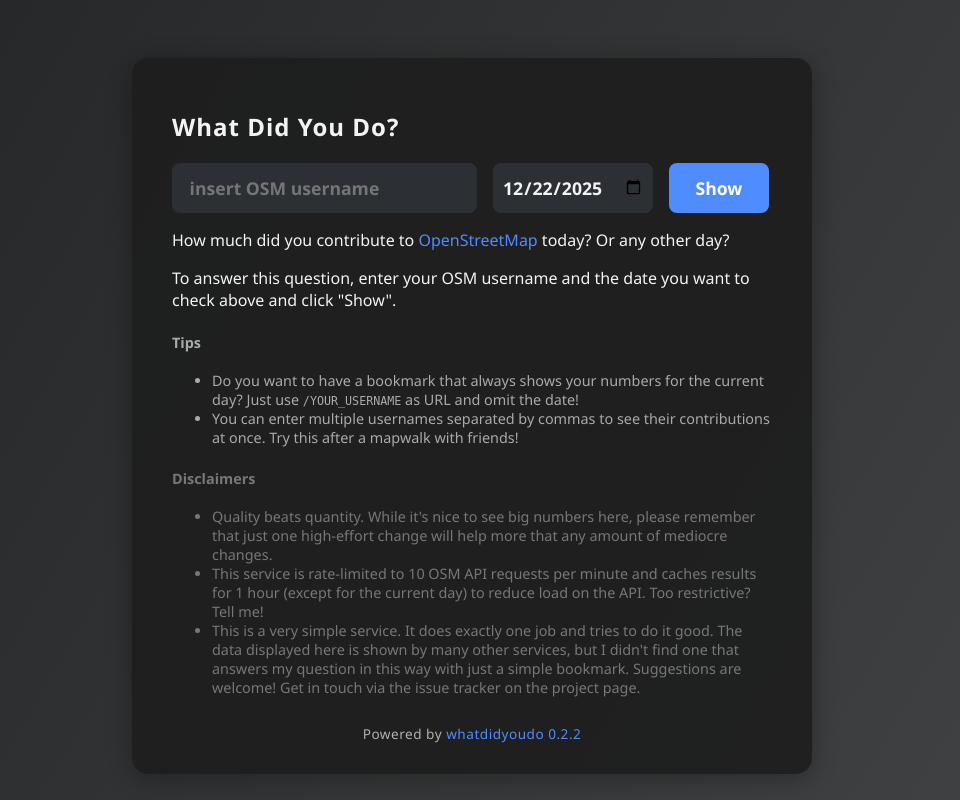
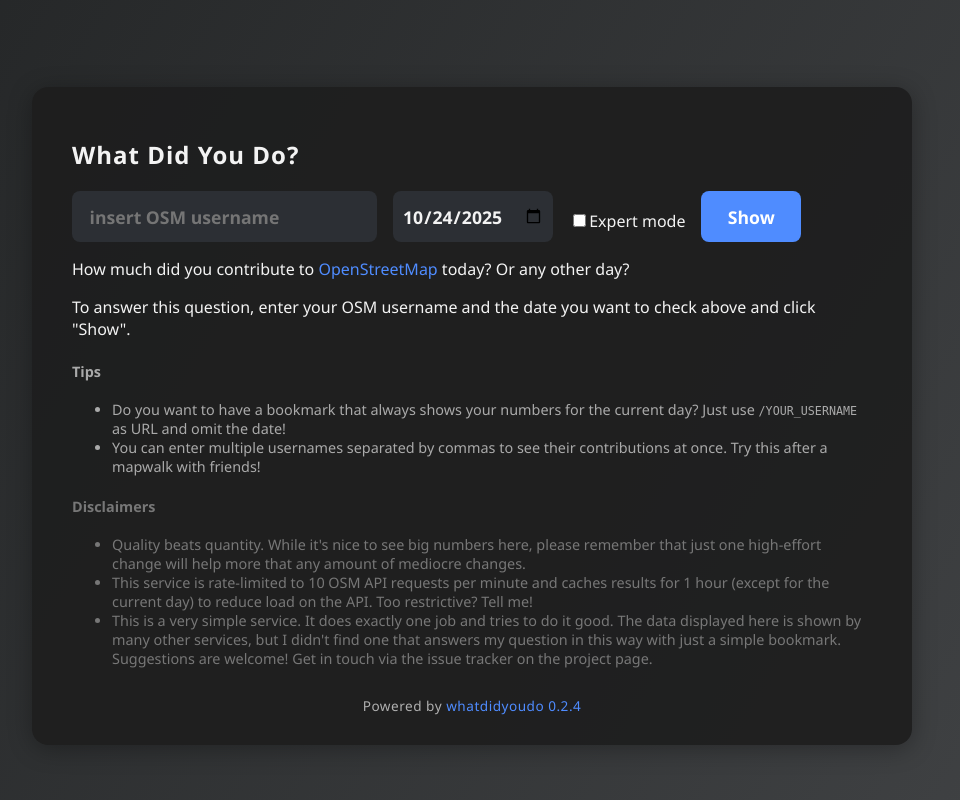
Before and after one commit to rompe/whatdidyoudo, a Flask app: page / in a window 1280 px wide. Shown: the whole page, without its empty margins (168-1128 px from the left). Run offline with Flask 3, Linux system fonts and the light colour scheme.

Commit message:
Add expert mode
This mode allows start and end dates and times.

```diff
--- a/whatdidyoudo/app.py
+++ b/whatdidyoudo/app.py
@@ -5,12 +5,12 @@ from collections import defaultdict
 from dataclasses import dataclass
 import requests
 
-from flask import Flask, render_template
+from flask import Flask, render_template, request
 from flask_caching import Cache
 from flask_limiter import Limiter, RateLimitExceeded
 from flask_limiter.util import get_remote_address
 
-__version__ = "0.2.2"
+__version__ = "0.2.4"
 
 app = Flask(__name__)
 cache = Cache(app, config={"CACHE_TYPE": "SimpleCache",
@@ -32,16 +32,26 @@ def get_etree_from_url(url: str) -> ET.Element:
     return ET.fromstring(response.content)
 
 
-def get_changes(user: str, date: str):
-    """Return a ({app: Changes} dictionary, [changeset_ids]) tuple."""
+def get_changes(user: str, start_date: str, end_date: str | None = None,
+                start_time: str = "00:00", end_time: str = "23:59"):
+    """Return a ({app: Changes}, [changeset_ids]) tuple for a date/time range.
+
+    start_date, end_date are ISO date strings (YYYY-MM-DD). start_time and
+    end_time are HH:MM strings. The function builds ISO datetimes for the OSM
+    API (UTC, appended with Z).
+    """
     changes: defaultdict[str, Changes] = defaultdict(Changes)
     changeset_ids: list[str] = []
-    datetime_date = datetime.date.fromisoformat(date)
-    start_time = f"{datetime_date}T00:00:00Z"
-    end_time = f"{datetime_date + datetime.timedelta(days=1)}T00:00:00Z"
+    # Ensure end_date defaults to start_date when not provided
+    end_date = end_date or start_date
+    # Build ISO datetime strings expected by the OSM API
+    # e.g. 2025-10-24T00:00:00Z
+    start_time_iso = f"{start_date}T{start_time}:00Z"
+    end_time_iso = f"{end_date}T{end_time}:00Z"
 
     changeset_url = ("https://api.openstreetmap.org/api/0.6/changesets?"
-                     f"display_name={user}&time={start_time},{end_time}")
+                     f"display_name={user}&"
+                     f"time={start_time_iso},{end_time_iso}")
     root = get_etree_from_url(url=changeset_url)
 
     for cs in root.findall("changeset"):
@@ -67,31 +77,50 @@ def get_changes(user: str, date: str):
 @app.route('/')
 @app.route('/<user>/')
 @app.route('/<user>')
-@app.route('/<user>/<date>')
-def whatdidyoudo(user: str | None = None, date: str | None = None) -> str:
-    """shows OSM tasks done by a user on a specific day."""
+@app.route('/<user>/<start_date>/')
+@app.route('/<user>/<start_date>')
+@app.route('/<user>/<start_date>/<end_date>')
+def whatdidyoudo(user: str | None = None, start_date: str | None = None,
+                 end_date: str | None = None) -> str:
+    """shows OSM tasks done by a user within a date/time range.
+
+    Expert mode allows finer-grained start/end times via query params:
+    expert=1, start_time=HH:MM, end_time=HH:MM
+    """
     changes: defaultdict[str, defaultdict[str, Changes]] = \
         defaultdict(lambda: defaultdict(Changes))
     changesets: dict[str, int] = {}
     errors: list[str] = []
+    # Read expert mode and time params from query string
+    expert = request.args.get('expert', '0') in ('1', 'true', 'True')
+    start_time = request.args.get('start_time', '00:00')
+    end_time = request.args.get('end_time', '23:59')
+
+    date_str = (f"between {start_date} {start_time} and {end_date} {end_time}"
+                if end_date or expert else f"on {start_date}")
     today = datetime.date.today().isoformat()
-    if not date:
-        date = today
 
     changeset_ids: list[str] = []
     for name in [item.strip() for item in (user or "").split(",")
                  if item.strip()]:
-        cache_key = f"changes_{name}_{date}"
+        cache_key = (f"changes_{name}_{start_date}_{end_date}_"
+                     f"{start_time}_{end_time}")
         cur_data = cache.get(cache_key)  # type: ignore
         if not cur_data:
             try:
                 with limiter.limit("10 per minute"):
-                    cur_data = get_changes(name, date)
-                if date != today:
+                    cur_data = get_changes(user=name,
+                                           start_date=start_date or today,
+                                           end_date=end_date,
+                                           start_time=start_time,
+                                           end_time=end_time)
+                # Only cache results when the range does not include today
+                if ((start_date and start_date != today) or
+                        (end_date and end_date != today)):
                     cache.set(cache_key, cur_data)  # type: ignore
             except requests.HTTPError:
                 errors.append(
-                    f"Can't determine changes for user {name} on {date}.")
+                    f"Can't determine changes for user {name} {date_str}.")
             except RateLimitExceeded as msg:
                 errors.append("Rate limit exceeded while processing user "
                               f"{name}: {msg}")
@@ -100,8 +129,11 @@ def whatdidyoudo(user: str | None = None, date: str | None = None) -> str:
             changes[name] = cur_changes
             changeset_ids.extend(cur_ids)
 
-    return render_template('form.html', user=user, date=date, changes=changes,
-                           changesets=changesets, errors=errors,
+    return render_template('form.html', user=user, start_date=start_date,
+                           end_date=end_date, start_time=start_time,
+                           end_time=end_time, expert=expert,
+                           changes=changes, changesets=changesets,
+                           errors=errors, date_str=date_str,
                            version=__version__, changeset_ids=changeset_ids)
 
 
--- a/whatdidyoudo/static/style.css
+++ b/whatdidyoudo/static/style.css
@@ -16,7 +16,7 @@ body {
     box-shadow: 0 4px 24px rgba(0,0,0,0.3);
     padding: 2em 2.5em 1.5em 2.5em;
     margin-top: 2em;
-    max-width: 600px;
+    max-width: 800px;
     width: 95%;
 }
 
@@ -37,12 +37,61 @@ form {
     width: 100%;
 }
 
-label {
+.expert-toggle {
+    display: flex;
+    align-items: center; /* vertically center checkbox and label within the form's row */
+    margin-top: 0.5em;
+}
+
+@media (max-width: 600px) {
+    .expert-toggle {
+        margin-top: 0; /* in stacked layout keep normal spacing */
+    }
+}
+
+/* Expert rows: align labels and inputs into two columns so inputs stack vertically
+   and are perfectly aligned regardless of label width. */
+.expert-row {
+    /* allow the element to not introduce its own box so its children
+       participate in the parent's grid; keeps markup simple while
+       allowing a single shared grid column sizing for labels */
+    display: contents;
+}
+
+#expertControls {
+    display: grid;
+    grid-template-columns: auto 1fr; /* dynamic label column, flexible input column */
+    gap: 0.5em 1em;
+    align-items: center;
+}
+
+#expertControls label {
+    justify-self: end; /* right-align labels to create a neat gutter */
+}
+
+#expertControls input[type="datetime-local"] {
+    width: 100%;
+    min-width: 0; /* allow the input to shrink inside grid */
+}
+
+/* On small screens, stack label above input for readability */
+@media (max-width: 600px) {
+    #expertControls {
+        grid-template-columns: 1fr; /* single column: label above input */
+    }
+    #expertControls label {
+        justify-self: start;
+    }
+}
+
+label.hidden {
     display: none;
 }
 
 input[type="text"],
 input[type="date"],
+input[type="datetime-local"],
+input[type="checkbox"],
 button {
     border: none;
     border-radius: 8px;
@@ -61,14 +110,24 @@ input[type="text"] {
     color: #f3f3f3;
 }
 
+input[type="datetime-local"],
 input[type="date"] {
     /* flex: 1 1 120px; */
     padding: 0.7em 0.5em;
     background: #2c2f34;
     color: #f3f3f3;
+}
+
+input[type="date"] {
     min-width: 120px;
     max-width: 160px;
 }
+
+input[type="datetime-local"] {
+    min-width: 120px;
+    max-width: 260px;
+}
+
 
 button {
     padding: 0.7em 1.5em;
@@ -124,7 +183,8 @@ a:hover {
         flex-direction: column;
         gap: 0.7em;
     }
-    input[type="date"] {
+    input[type="date"],
+    input[type="datetime-local"] {
         width: 100%;
         min-width: unset;
         max-width: unset;
--- a/whatdidyoudo/templates/form.html
+++ b/whatdidyoudo/templates/form.html
@@ -7,31 +7,110 @@
     <link rel="icon" type="image/svg+xml" href="{{ url_for('static', filename='favicon.svg') }}">
     <link rel="stylesheet" href="{{ url_for('static', filename='style.css') }}">
     <script>
-    window.onload = function() {
-        var dateInput = document.getElementById('date');
-        if (!dateInput.value) {
-            var today = new Date();
-            var yyyy = today.getFullYear();
-            var mm = String(today.getMonth() + 1).padStart(2, '0');
-            var dd = String(today.getDate()).padStart(2, '0');
-            dateInput.value = yyyy + '-' + mm + '-' + dd;
+    function isoToday() {
+        const t = new Date();
+        const yyyy = t.getFullYear();
+        const mm = String(t.getMonth() + 1).padStart(2, '0');
+        const dd = String(t.getDate()).padStart(2, '0');
+        return `${yyyy}-${mm}-${dd}`;
+    }
+
+    function initForm() {
+        const expert = document.getElementById('expert');
+        const expertControls = document.getElementById('expertControls');
+        const simpleRow = document.getElementById('simpleDateRow');
+
+    // Initialize dates/time defaults
+    const single = document.getElementById('single_date');
+    const start_dt = document.getElementById('start_dt');
+    const end_dt = document.getElementById('end_dt');
+
+    if (single && !single.value) single.value = isoToday();
+    // default datetime-local values: YYYY-MM-DDTHH:MM
+    if (start_dt && !start_dt.value) start_dt.value = (single ? single.value : isoToday()) + 'T00:00';
+    if (end_dt && !end_dt.value) end_dt.value = (single ? single.value : isoToday()) + 'T23:59';
+
+        // If server rendered the expert checkbox checked, reflect that in UI
+        if (expert.checked) {
+            expertControls.style.display = '';
+            simpleRow.style.display = 'none';
         }
-    };
+
+        expert.addEventListener('change', function() {
+            if (expert.checked) {
+                expertControls.style.display = '';
+                simpleRow.style.display = 'none';
+                // copy single date into start/end if empty
+                if (start_dt && !start_dt.value) start_dt.value = (single ? single.value : isoToday()) + 'T00:00';
+                if (end_dt && !end_dt.value) end_dt.value = (single ? single.value : isoToday()) + 'T23:59';
+            } else {
+                expertControls.style.display = 'none';
+                simpleRow.style.display = '';
+            }
+        });
+    }
+
+    function submitForm() {
+        const user = encodeURIComponent(document.getElementById('user').value);
+        const expert = document.getElementById('expert').checked;
+        if (!expert) {
+            const date = encodeURIComponent(document.getElementById('single_date').value);
+            // keep URL as /user/date
+            window.location.href = '/' + user + '/' + date;
+            return;
+        }
+        // expert mode: use datetime-local inputs. We will split them into date and time
+        const sd_raw = document.getElementById('start_dt').value; // YYYY-MM-DDTHH:MM
+        const ed_raw = document.getElementById('end_dt').value || sd_raw;
+        if (!sd_raw) {
+            alert('Please provide a start date/time.');
+            return;
+        }
+        const [sd_date, sd_time] = sd_raw.split('T');
+        const [ed_date, ed_time] = ed_raw.split('T');
+        const qs = `?expert=1&start_time=${encodeURIComponent(sd_time)}&end_time=${encodeURIComponent(ed_time)}`;
+        window.location.href = '/' + user + '/' + encodeURIComponent(sd_date) + '/' + encodeURIComponent(ed_date) + qs;
+    }
+
+    window.addEventListener('DOMContentLoaded', initForm);
     </script>
 </head>
 <body>
     <div class="container">
         <h2><a href="/">What Did You Do?</a></h2>
-        <form method="get" action="" onsubmit="event.preventDefault(); window.location.href='/' + encodeURIComponent(document.getElementById('user').value) + '/' + encodeURIComponent(document.getElementById('date').value);">
-            <label for="user">User:</label>
+        <form id="mainForm" method="get" action="" onsubmit="event.preventDefault(); submitForm();">
+            <label for="user" class="hidden">User:</label>
             <input type="text" id="user" name="user" value="{{ user or '' }}" placeholder="insert OSM username" required>
 
-            <label for="date">Date:</label>
-            <input type="date" id="date" name="date" value="{{ date or '' }}" required>
+            <!-- Simple date (default) -->
+            <div id="simpleDateRow">
+                <label for="single_date" class="hidden">Date:</label>
+                <input type="date" id="single_date" name="single_date" value="{{ start_date or '' }}">
+            </div>
+
+            <!-- Expert controls (hidden by default) -->
+            <div id="expertControls" style="display: none; margin-top: 0.5em;">
+                <div class="expert-row">
+                    <label for="start_dt">Start:</label>
+                    <input type="datetime-local" id="start_dt" name="start_dt"
+                     value="{{ (start_date ~ 'T' ~ start_time) if start_date else '' }}">
+                </div>
+                <div class="expert-row">
+                    <label for="end_dt">End:</label>
+                    <input type="datetime-local" id="end_dt" name="end_dt"
+                     value="{{ ((end_date or start_date) ~ 'T' ~ (end_time or '23:59')) if (end_date or start_date) else '' }}">
+                </div>
+            </div>
+
+            <div class="expert-toggle">
+                <input type="checkbox" id="expert" name="expert"
+                 value="1" {{ 'checked' if expert else '' }}>
+                <label for="expert">Expert mode</label>
+            </div>
 
             <button type="submit">Show</button>
         </form>
-    {% if user and date %}
+    {% if user %}
         {% for error in errors %}
             <p class=error>{{ error }}</p>
         {% endfor %}
@@ -42,10 +121,10 @@
                 {% set ns.changesets = ns.changesets + Change.changesets %}
             {% endfor %}
             <ul>
-            <p><a href="https://www.openstreetmap.org/user/{{ name }}">{{ name }}</a>
-                 did {{ ns.changes }} change{{ "s" if ns.changes > 1 else ""  }}
+            <p><b><a href="https://www.openstreetmap.org/user/{{ name }}">{{ name }}</a></b>
+                 did <b>{{ ns.changes }} change{{ "s" if ns.changes > 1 else ""  }}</b>
                  in {{ ns.changesets }} changeset{{ "s" if ns.changesets > 1 else ""  }}
-                 on {{ date }}:</p>
+                 {{ date_str }}:</p>
             {% for app, Change in apps.items() %}
                 <li>{{ Change.changes }} change{{ "s" if Change.changes > 1 else ""  }} in
                     {{ Change.changesets }} changeset{{ "s" if Change.changesets > 1 else ""  }}
```
